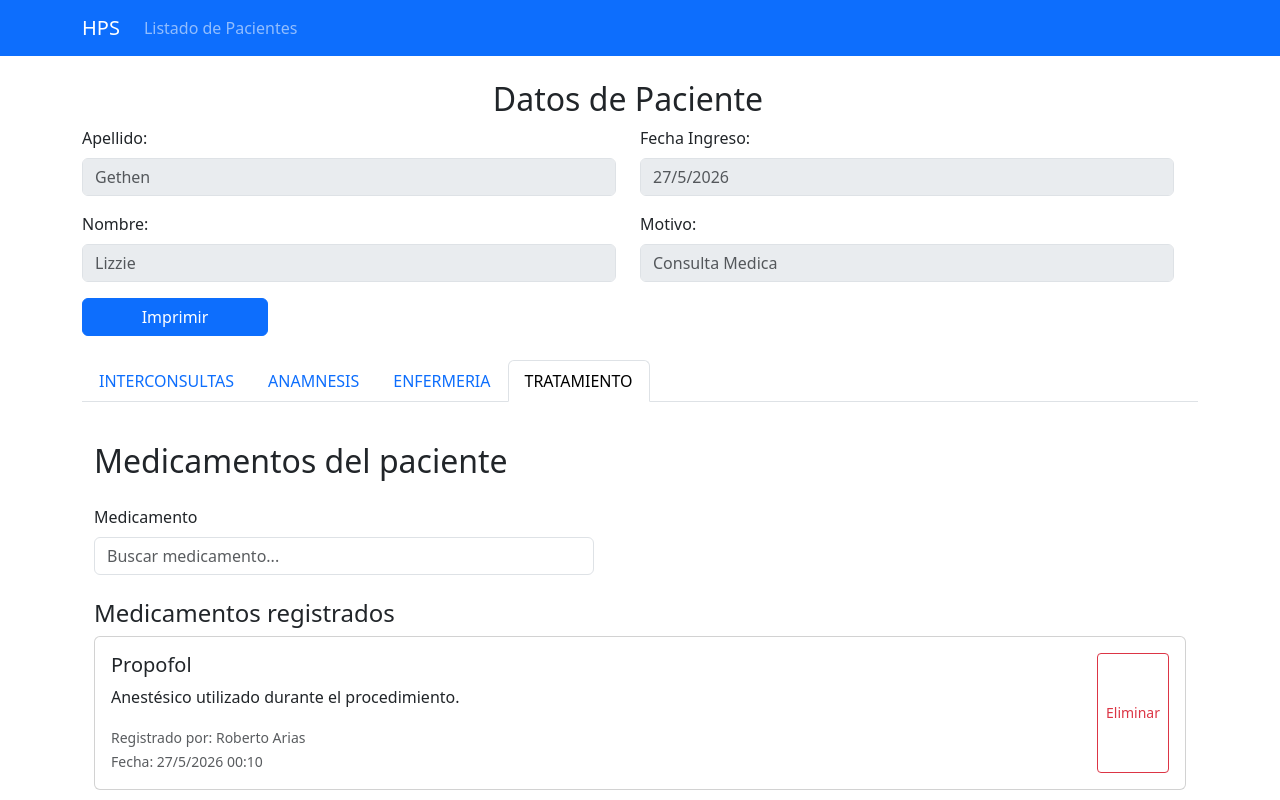
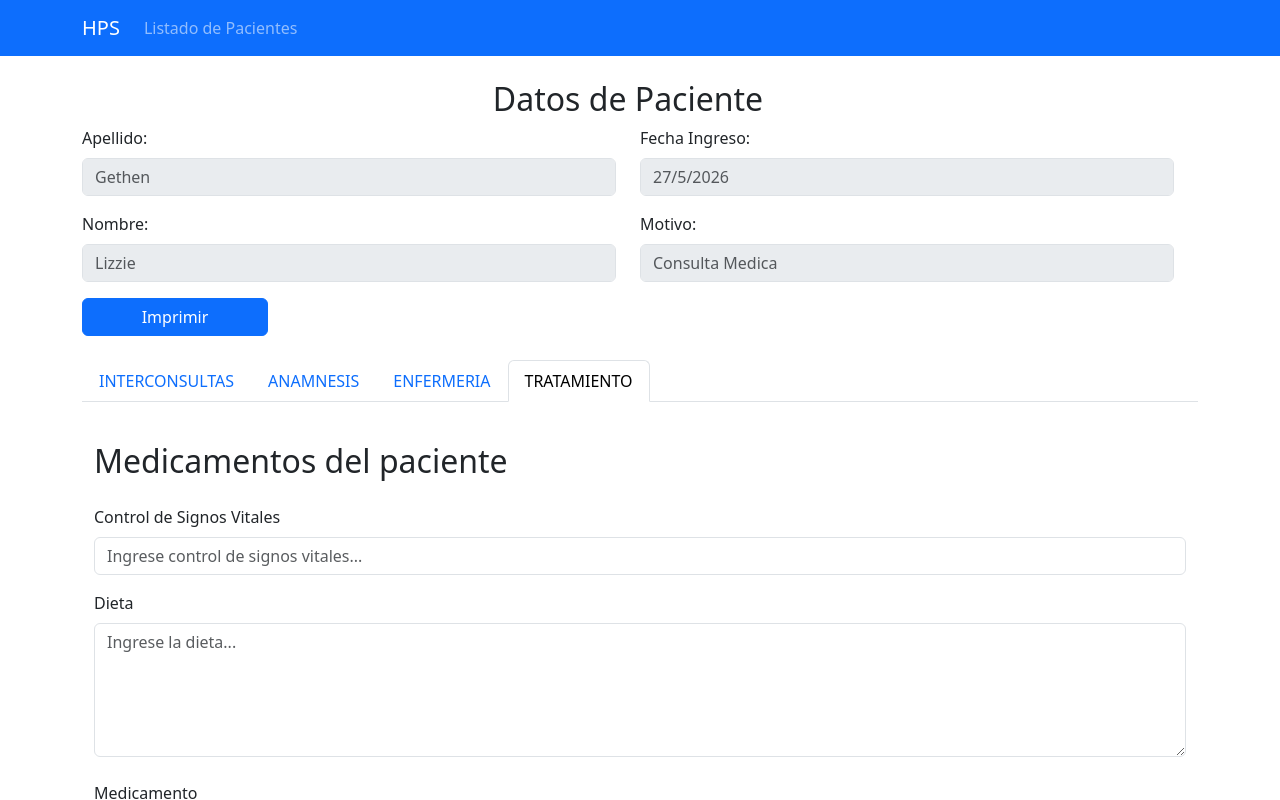
Before and after one commit to fas23/module_guard, a React (Vite) app: page /paciente/1 in a window 1280 px wide. Both pictures are taken after a click on the tab "TRATAMIENTO". Shown: the top 800 px of the page. Built offline with nearby package versions, Linux system fonts and the light colour scheme.

Commit message:
updadte component autocomplete and database

```diff
--- a/src/presentation/components/AutoComplete.jsx
+++ b/src/presentation/components/AutoComplete.jsx
@@ -1,12 +1,10 @@
 import { useEffect, useState } from "react";
-import { Form, ListGroup, Card, Button, Badge, Alert } from "react-bootstrap";
+import { Form, ListGroup, Card, Button, Alert } from "react-bootstrap";
 
 import data from "../../data/dataBase.js";
 import { obtenerFecha, obtenerHora } from "../../utils/hora";
 
 const STORAGE_KEY = "medicalData";
-
-const medicamentos = data.medications;
 
 export default function AutoComplete({ idPaciente = 1, idDoctor = 1 }) {
   // ==========================================
@@ -30,7 +28,15 @@ export default function AutoComplete({ idPaciente = 1, idDoctor = 1 }) {
   });
 
   // ==========================================
-  // FORMULARIO
+  // SIGNOS VITALES Y DIETA
+  // ==========================================
+
+  const [controlSignosVitales, setControlSignosVitales] = useState("");
+
+  const [dieta, setDieta] = useState("");
+
+  // ==========================================
+  // MEDICAMENTO
   // ==========================================
 
   const [busqueda, setBusqueda] = useState("");
@@ -40,6 +46,12 @@ export default function AutoComplete({ idPaciente = 1, idDoctor = 1 }) {
   const [medicamentoSeleccionado, setMedicamentoSeleccionado] = useState(null);
 
   const [descripcion, setDescripcion] = useState("");
+
+  // ==========================================
+  // MEDICAMENTOS DISPONIBLES
+  // ==========================================
+
+  const medicamentos = medicalData.medications || [];
 
   // ==========================================
   // GUARDAR CAMBIOS
@@ -58,20 +70,24 @@ export default function AutoComplete({ idPaciente = 1, idDoctor = 1 }) {
 
     setBusqueda(valor);
 
+    setMedicamentoSeleccionado(null);
+
     if (!valor.trim()) {
       setResultados([]);
       return;
     }
 
+    const texto = valor.toLowerCase().trim();
+
     const filtrados = medicamentos.filter((medicamento) =>
-      medicamento.nombre.toLowerCase().includes(valor.toLowerCase()),
+      medicamento.nombre.toLowerCase().includes(texto),
     );
 
     setResultados(filtrados);
   };
 
   // ==========================================
-  // SELECCIONAR
+  // SELECCIONAR MEDICAMENTO
   // ==========================================
 
   const handleSelect = (medicamento) => {
@@ -85,7 +101,41 @@ export default function AutoComplete({ idPaciente = 1, idDoctor = 1 }) {
   };
 
   // ==========================================
-  // AGREGAR
+  // AGREGAR MEDICAMENTO MANUAL
+  // ==========================================
+
+  const handleAgregarManual = () => {
+    const nombre = busqueda.trim();
+
+    if (!nombre) return;
+
+    const medicamentoExistente = medicamentos.find(
+      (medicamento) =>
+        medicamento.nombre.toLowerCase() === nombre.toLowerCase(),
+    );
+
+    if (medicamentoExistente) {
+      handleSelect(medicamentoExistente);
+      return;
+    }
+
+    const medicamentoManual = {
+      id: crypto.randomUUID(),
+      nombre,
+      manual: true,
+    };
+
+    setMedicamentoSeleccionado(medicamentoManual);
+
+    setBusqueda(nombre);
+
+    setResultados([]);
+
+    setDescripcion("");
+  };
+
+  // ==========================================
+  // AGREGAR MEDICAMENTO AL PACIENTE
   // ==========================================
 
   const handleAgregar = () => {
@@ -99,7 +149,10 @@ export default function AutoComplete({ idPaciente = 1, idDoctor = 1 }) {
       return;
     }
 
-    // Buscar si ya existe para este paciente
+    // ========================================
+    // VERIFICAR SI YA EXISTE
+    // ========================================
+
     const existe = medicalData.medicationsList.some(
       (item) =>
         item.idPaciente === idPaciente &&
@@ -112,8 +165,15 @@ export default function AutoComplete({ idPaciente = 1, idDoctor = 1 }) {
       return;
     }
 
-    // Buscar doctor
+    // ========================================
+    // BUSCAR DOCTOR
+    // ========================================
+
     const doctor = medicalData.doctors.find((item) => item.id === idDoctor);
+
+    // ========================================
+    // CREAR REGISTRO
+    // ========================================
 
     const nuevoMedicamento = {
       id: crypto.randomUUID(),
@@ -132,18 +192,38 @@ export default function AutoComplete({ idPaciente = 1, idDoctor = 1 }) {
 
       description: descripcion.trim(),
 
+      // NUEVOS CAMPOS
+      controlSignosVitales: controlSignosVitales.trim(),
+
+      dieta: dieta.trim(),
+
       today: obtenerFecha(),
 
       hour: obtenerHora(),
     };
 
+    // ========================================
+    // GUARDAR EN medicationsList
+    // ========================================
+
     setMedicalData((prev) => ({
       ...prev,
 
       medicationsList: [...prev.medicationsList, nuevoMedicamento],
+
+      // Si el medicamento es manual,
+      // también lo agregamos al catálogo
+      ...(medicamentoSeleccionado.manual
+        ? {
+            medications: [...(prev.medications || []), medicamentoSeleccionado],
+          }
+        : {}),
     }));
 
-    // Limpiar formulario
+    // ========================================
+    // LIMPIAR FORMULARIO
+    // ========================================
+
     setBusqueda("");
 
     setResultados([]);
@@ -151,18 +231,10 @@ export default function AutoComplete({ idPaciente = 1, idDoctor = 1 }) {
     setMedicamentoSeleccionado(null);
 
     setDescripcion("");
-  };
 
-  // ==========================================
-  // ELIMINAR
-  // ==========================================
+    setControlSignosVitales("");
 
-  const handleEliminar = (id) => {
-    setMedicalData((prev) => ({
-      ...prev,
-
-      medicationsList: prev.medicationsList.filter((item) => item.id !== id),
-    }));
+    setDieta("");
   };
 
   // ==========================================
@@ -172,7 +244,7 @@ export default function AutoComplete({ idPaciente = 1, idDoctor = 1 }) {
   const medicamentosPaciente = medicalData.medicationsList.filter(
     (item) => item.idPaciente == idPaciente,
   );
-  console.log(medicamentosPaciente);
+
   // ==========================================
   // RENDER
   // ==========================================
@@ -181,11 +253,42 @@ export default function AutoComplete({ idPaciente = 1, idDoctor = 1 }) {
     <div className="container py-4">
       <h2 className="mb-4">Medicamentos del paciente</h2>
 
-      {/* ============================== */}
+      {/* ====================================== */}
+      {/* CONTROL DE SIGNOS VITALES */}
+      {/* ====================================== */}
+
+      <Form.Group className="mb-3">
+        <Form.Label>Control de Signos Vitales</Form.Label>
+
+        <Form.Control
+          type="text"
+          placeholder="Ingrese control de signos vitales..."
+          value={controlSignosVitales}
+          onChange={(e) => setControlSignosVitales(e.target.value)}
+        />
+      </Form.Group>
+
+      {/* ====================================== */}
+      {/* DIETA */}
+      {/* ====================================== */}
+
+      <Form.Group className="mb-4">
+        <Form.Label>Dieta</Form.Label>
+
+        <Form.Control
+          as="textarea"
+          rows={5}
+          placeholder="Ingrese la dieta..."
+          value={dieta}
+          onChange={(e) => setDieta(e.target.value)}
+        />
+      </Form.Group>
+
+      {/* ====================================== */}
       {/* BUSCADOR */}
-      {/* ============================== */}
+      {/* ====================================== */}
 
-      <div className="position-relative" style={{ maxWidth: "500px" }}>
+      <div className="position-relative" style={{ maxWidth: "700px" }}>
         <Form.Label>Medicamento</Form.Label>
 
         <Form.Control
@@ -195,30 +298,44 @@ export default function AutoComplete({ idPaciente = 1, idDoctor = 1 }) {
           onChange={handleSearch}
         />
 
-        {resultados.length > 0 && (
+        {/* AUTOCOMPLETE */}
+
+        {busqueda.trim() !== "" && (
           <ListGroup
             className="position-absolute w-100"
-            style={{ zIndex: 1000 }}
+            style={{
+              zIndex: 1000,
+            }}
           >
-            {resultados.map((medicamento) => (
+            {resultados.length > 0 ? (
+              resultados.map((medicamento) => (
+                <ListGroup.Item
+                  key={medicamento.id}
+                  action
+                  onClick={() => handleSelect(medicamento)}
+                >
+                  {medicamento.nombre}
+                </ListGroup.Item>
+              ))
+            ) : (
               <ListGroup.Item
-                key={medicamento.id}
                 action
-                onClick={() => handleSelect(medicamento)}
+                variant="success"
+                onClick={handleAgregarManual}
               >
-                {medicamento.nombre}
+                + Agregar "{busqueda}" manualmente
               </ListGroup.Item>
-            ))}
+            )}
           </ListGroup>
         )}
       </div>
 
-      {/* ============================== */}
-      {/* DESCRIPCIÓN */}
-      {/* ============================== */}
+      {/* ====================================== */}
+      {/* DESCRIPCIÓN DEL MEDICAMENTO */}
+      {/* ====================================== */}
 
       {medicamentoSeleccionado && (
-        <Card className="mt-3" style={{ maxWidth: "500px" }}>
+        <Card className="mt-3" style={{ maxWidth: "700px" }}>
           <Card.Body>
             <Card.Title>{medicamentoSeleccionado.nombre}</Card.Title>
 
@@ -227,7 +344,7 @@ export default function AutoComplete({ idPaciente = 1, idDoctor = 1 }) {
 
               <Form.Control
                 as="textarea"
-                rows={4}
+                rows={3}
                 placeholder="Ingrese una descripción..."
                 value={descripcion}
                 onChange={(e) => setDescripcion(e.target.value)}
@@ -241,46 +358,81 @@ export default function AutoComplete({ idPaciente = 1, idDoctor = 1 }) {
         </Card>
       )}
 
-      {/* ============================== */}
-      {/* MEDICAMENTOS DEL PACIENTE */}
-      {/* ============================== */}
+      {/* ====================================== */}
+      {/* MEDICAMENTOS REGISTRADOS */}
+      {/* ====================================== */}
 
       <div className="mt-4">
-        <h4>Medicamentos registrados</h4>
+        <h4 className="mb-3">Medicamentos registrados</h4>
 
         {medicamentosPaciente.length === 0 ? (
           <Alert variant="secondary" className="mt-3">
             No hay medicamentos registrados para este paciente.
           </Alert>
         ) : (
-          medicamentosPaciente.map((medicamento) => (
-            <Card className="mb-3" key={medicamento.id}>
-              <Card.Body>
-                <div className="d-flex justify-content-between">
+          <div
+            className="border rounded"
+            style={{
+              maxWidth: "1000px",
+            }}
+          >
+            {medicamentosPaciente.map((medicamento, index) => (
+              <div
+                key={medicamento.id}
+                className={`px-3 py-2 ${
+                  index !== medicamentosPaciente.length - 1
+                    ? "border-bottom"
+                    : ""
+                }`}
+              >
+                {/* SIGNOS VITALES */}
+
+                {medicamento.controlSignosVitales && (
                   <div>
-                    <Card.Title>{medicamento.medication}</Card.Title>
-
-                    <Card.Text>{medicamento.description}</Card.Text>
-
                     <small className="text-muted">
-                      Registrado por: {medicamento.name_doctor}{" "}
-                      {medicamento.surname_doctor}
-                      <br />
-                      Fecha: {medicamento.today} {medicamento.hour}
+                      Signos vitales: {medicamento.controlSignosVitales}
                     </small>
                   </div>
+                )}
 
-                  <Button
-                    variant="outline-danger"
-                    size="sm"
-                    onClick={() => handleEliminar(medicamento.id)}
+                {/* DIETA */}
+
+                {medicamento.dieta && (
+                  <div>
+                    <small className="text-muted">
+                      Dieta: {medicamento.dieta}
+                    </small>
+                  </div>
+                )}
+
+                {/* MEDICAMENTO + DESCRIPCIÓN */}
+
+                <div className="d-flex align-items-center">
+                  <strong
+                    className="me-2"
+                    style={{
+                      whiteSpace: "nowrap",
+                    }}
                   >
-                    Eliminar
-                  </Button>
+                    {medicamento.medication}
+                  </strong>
+
+                  <span className="text-muted me-2">—</span>
+
+                  <span className="text-muted">{medicamento.description}</span>
                 </div>
-              </Card.Body>
-            </Card>
-          ))
+
+                {/* INFORMACIÓN */}
+
+                <small className="text-muted">
+                  Registrado por: {medicamento.name_doctor}{" "}
+                  {medicamento.surname_doctor}
+                  {" | "}
+                  {medicamento.today} {medicamento.hour}
+                </small>
+              </div>
+            ))}
+          </div>
         )}
       </div>
     </div>
```
Also changed, not shown: src/data/dataBase.js (+32 -0 lines).
